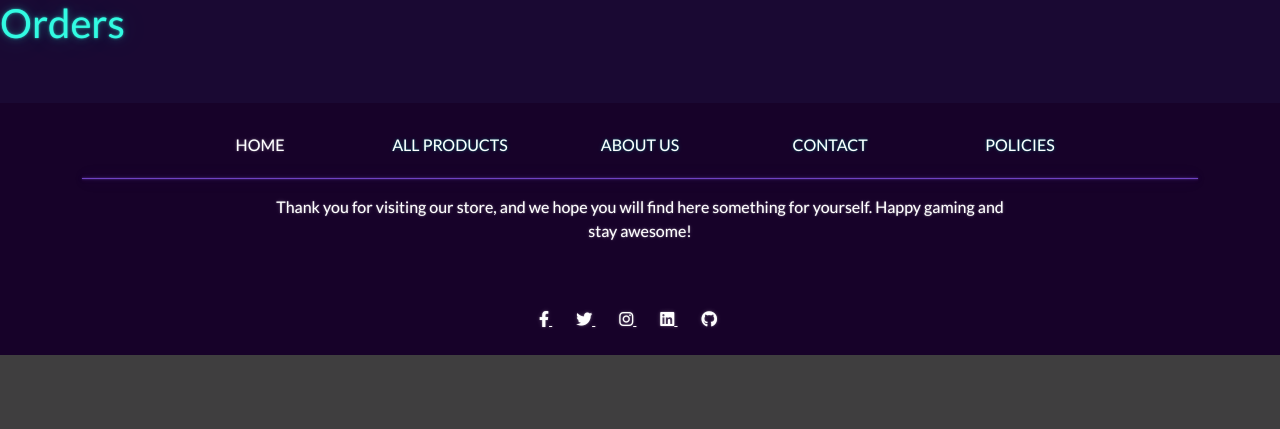
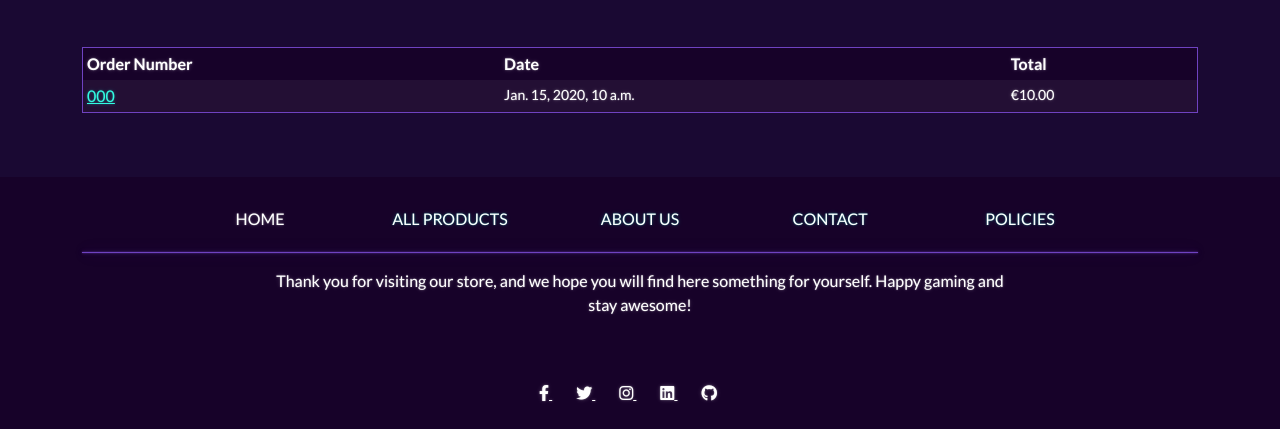
Before and after one commit to mich1991/NerdShop, a Django app: page /profile/orders in a window 1280 px wide. Shown: the part 457-886 px from the top of the page. Before the commit the page ends 812 px from the top, so only its background shows below. Run offline with Django 4.2, Linux system fonts and the light colour scheme; a user stored in the database is signed in; tables that the repository leaves empty hold one stand-in row (values such as "Sample post"); some libraries are stand-ins or nearby versions.

Commit message:
Add Order history page

```diff
--- a/profiles/templates/profiles/orders.html
+++ b/profiles/templates/profiles/orders.html
@@ -9,11 +9,45 @@
     <link rel="stylesheet" href="{% static 'index.css' %}">
 {% endblock %}
 {% block hero-heading %}
-    New gen consoles goodies
+    Orders History
 {% endblock %}
 {% block hero-subheading %}
-    All in one place
+    Hi {{ user }}, you can check your recent purchases here
 {% endblock %}
 {% block content %}
-    <h1>Orders</h1>
+    <div class="container">
+        <table class="table table-sm table-striped border-primary table-hover table-dark mt-5"
+               style="border: 1px solid">
+            <thead class="border-bottom pb-4">
+            <tr>
+                <th>Order Number</th>
+                <th>Date</th>
+                <th>Total</th>
+            </tr>
+            </thead>
+            <tbody>
+            {% for order in orders %}
+                {% if order.grand_total > 0 %}
+                    <tr class="border-bottom py-3">
+                        <td>
+                            <a href="{% url 'user_order_details' order.id %}">
+                                {{ order.order_number }}
+                            </a>
+                        </td>
+                        <td class="small">{{ order.date }}</td>
+                        <td class="small">€{{ order.grand_total }}</td>
+                    </tr>
+                {% endif %}
+            {% empty %}
+                <tr>
+                    <td class="text-center">
+                        <p class="mt-3 lead">Your order history is empty yet.Check out our
+                            <a href="{% url 'product_list' %}" >products</a>
+                        </p>
+                    </td>
+                </tr>
+            {% endfor %}
+            </tbody>
+        </table>
+    </div>
 {% endblock %}
--- a/profiles/urls.py
+++ b/profiles/urls.py
@@ -1,7 +1,9 @@
 from django.urls import path, include
-from .views import ProfilePageView, OrdersPageView
+from .views import ProfilePageView, OrdersPageView, OrderDetailsPageView
 
 urlpatterns = [
     path('', ProfilePageView.as_view(), name='profiles'),
-    path('orders', OrdersPageView.as_view(), name='user_orders')
+    path('orders', OrdersPageView.as_view(), name='user_orders'),
+    path('orders/<int:pk>', OrderDetailsPageView.as_view(), name='user_order_details')
+
 ]
--- a/profiles/views.py
+++ b/profiles/views.py
@@ -1,7 +1,11 @@
 from django.shortcuts import render, get_object_or_404, redirect, HttpResponseRedirect, reverse
-from django.views.generic import View
+from django.views.generic import View, ListView, DetailView
+
+from checkout.models import Order
 from .models import Profile
 from .forms import ProfileForm
+
+
 # Create your views here.
 
 
@@ -29,4 +33,15 @@ class ProfilePageView(View):
 
 class OrdersPageView(View):
 	def get(self, request):
-		return render(request, 'profiles/orders.html')
+		profile = get_object_or_404(Profile, user=request.user)
+		orders = profile.orders.all().order_by('-date')
+		ctx = {
+			'orders': orders,
+		}
+
+		return render(request, 'profiles/orders.html', ctx)
+
+
+class OrderDetailsPageView(DetailView):
+	model = Order
+	template_name = 'profiles/order_details.html'
```
Also changed, not shown: profiles/templates/profiles/order_details.html (added, +17 -0 lines).
